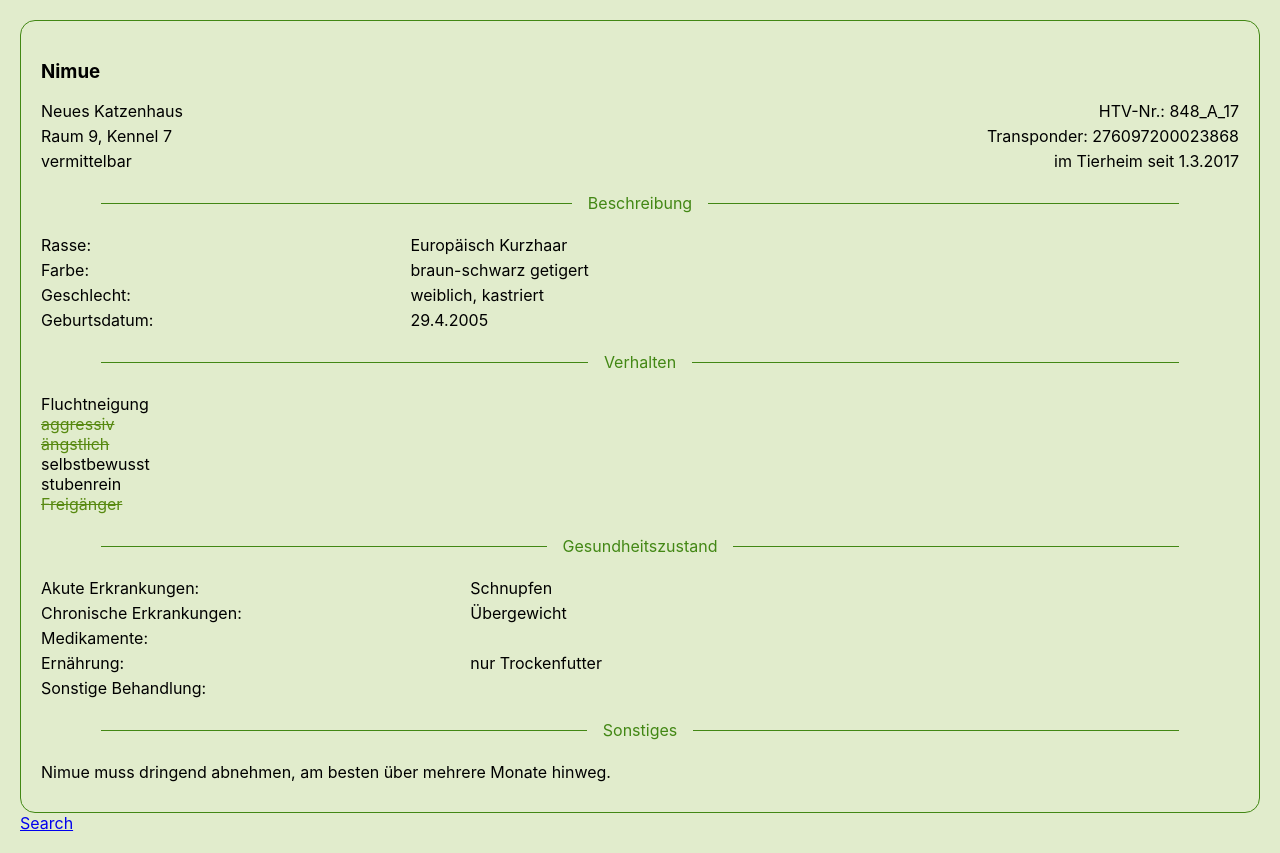
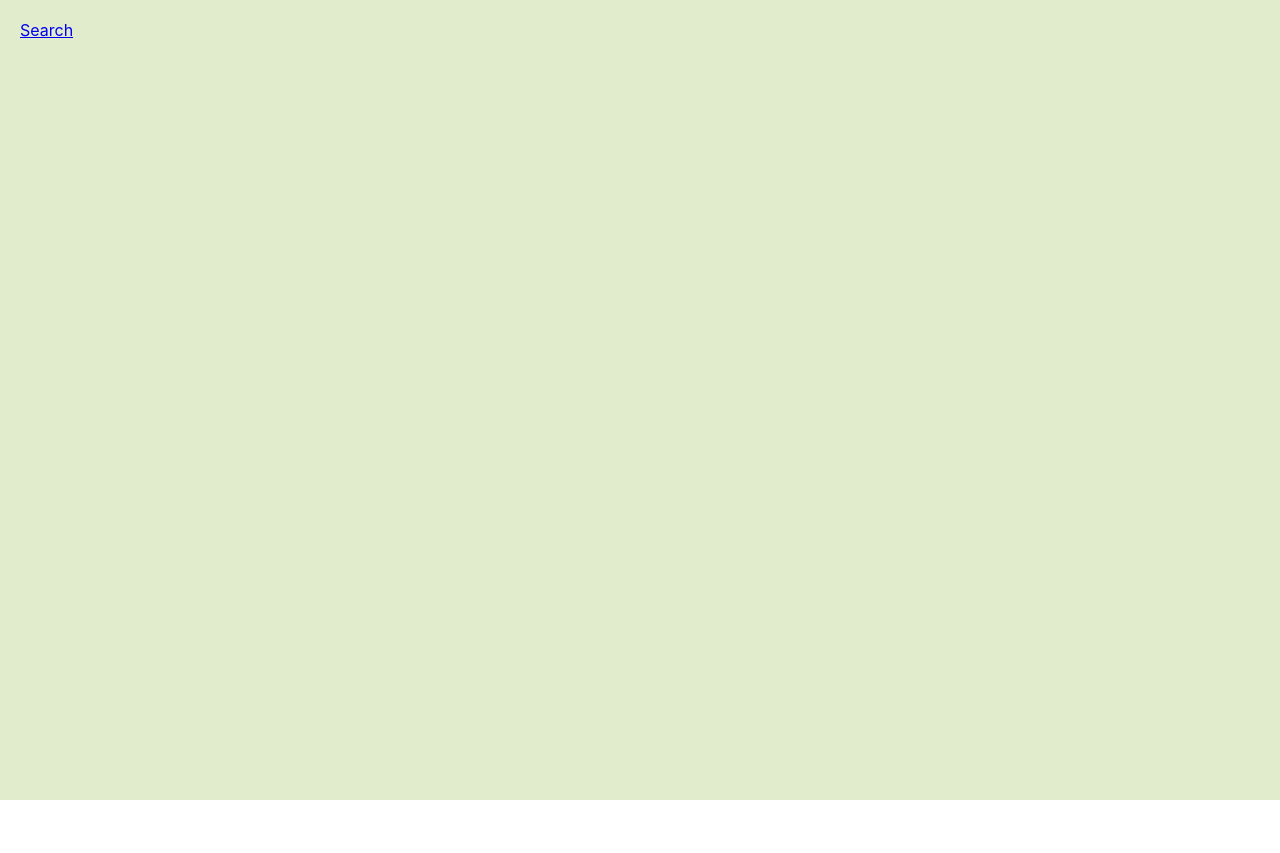
Before and after one commit to FreyaElisabeth/Katzenhaus-digital, a React (Create React App) app: page / in a window 1280 px wide. After the commit the page ends 800 px from the top, so only its background shows below. Built offline with nearby package versions, Linux system fonts and the light colour scheme.

Commit message:
Get single CatCard by name

```diff
--- a/src/components/App.js
+++ b/src/components/App.js
@@ -3,8 +3,8 @@ import { BrowserRouter as Router, Route, NavLink } from 'react-router-dom'
 import styled from 'styled-components'
 import { palestprimary } from './colors'
 
-import DataScreen from './DataScreen'
 import SearchScreen from './SearchScreen'
+import CatCard from './CatCard'
 
 export default class App extends Component {
   state = {
@@ -97,6 +97,32 @@ export default class App extends Component {
   }
 
   render() {
+    return (
+      <Router>
+        <Wrapper>
+          <Route
+            path="/searchResults"
+            exact
+            render={() => this.renderSearchResults()}
+          />
+          <Route path="/search" exact render={() => <SearchScreen />} />
+          <nav>
+            <NavLink to="/search">Search</NavLink>
+          </nav>
+        </Wrapper>
+      </Router>
+    )
+  }
+
+  renderSearchResults = () => {
+    const dataSets = this.state.dataSets
+
+    return dataSets
+      .filter(dataSet => dataSet.name === 'Elvis')
+      .map(dataSet => this.renderSingleDataSet(dataSet))
+  }
+
+  renderSingleDataSet = dataSet => {
     const {
       acuteDiseases,
       adoptable,
@@ -123,16 +149,11 @@ export default class App extends Component {
       spayedOrNeutered,
       toiletTrained,
       transponderNr
-    } = this.state.dataSets[0]
+    } = dataSet
 
     return (
-      <Router>
-        <Wrapper>
-          <Route
-            path="/"
-            exact
-            render={() => (
-              <DataScreen
+      <CatCard
+        key={HTVNr}
         acuteDiseases={acuteDiseases}
         adoptable={adoptable}
         aggressive={aggressive}
@@ -159,14 +180,6 @@ export default class App extends Component {
         toiletTrained={toiletTrained}
         transponderNr={transponderNr}
       />
-            )}
-          />
-          <Route path="/search" exact render={() => <SearchScreen />} />
-          <nav>
-            <NavLink to="/search">Search</NavLink>
-          </nav>
-        </Wrapper>
-      </Router>
     )
   }
 }
--- a/src/components/DataScreen.js
+++ /dev/null
@@ -1,64 +0,0 @@
-import React, { Component } from 'react'
-import CatCard from './CatCard'
-
-export default class DataScreen extends Component {
-  render() {
-    const {
-      acuteDiseases,
-      adoptable,
-      aggressive,
-      assertive,
-      chronicDiseases,
-      color,
-      dateOfBirth,
-      escapologist,
-      freeTextInfo,
-      house,
-      HTVNr,
-      inShelterSince,
-      kennel,
-      medication,
-      name,
-      nervous,
-      nutrition,
-      otherTreatments,
-      outdoorCat,
-      race,
-      room,
-      sex,
-      spayedOrNeutered,
-      toiletTrained,
-      transponderNr
-    } = this.props
-
-    return (
-      <CatCard
-        acuteDiseases={acuteDiseases}
-        adoptable={adoptable}
-        aggressive={aggressive}
-        assertive={assertive}
-        chronicDiseases={chronicDiseases}
-        color={color}
-        dateOfBirth={dateOfBirth}
-        escapologist={escapologist}
-        freeTextInfo={freeTextInfo}
-        house={house}
-        HTVNr={HTVNr}
-        inShelterSince={inShelterSince}
-        kennel={kennel}
-        medication={medication}
-        name={name}
-        nervous={nervous}
-        nutrition={nutrition}
-        otherTreatments={otherTreatments}
-        outdoorCat={outdoorCat}
-        race={race}
-        room={room}
-        sex={sex}
-        spayedOrNeutered={spayedOrNeutered}
-        toiletTrained={toiletTrained}
-        transponderNr={transponderNr}
-      />
-    )
-  }
-}
```
Lines whose indentation alone changed are shown as unchanged.
